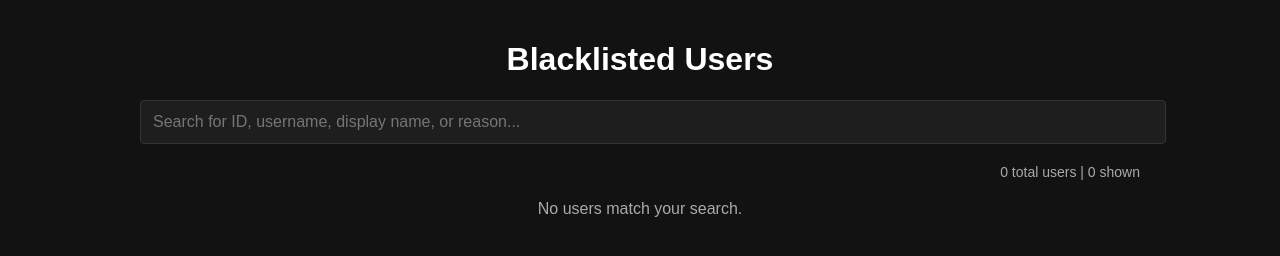
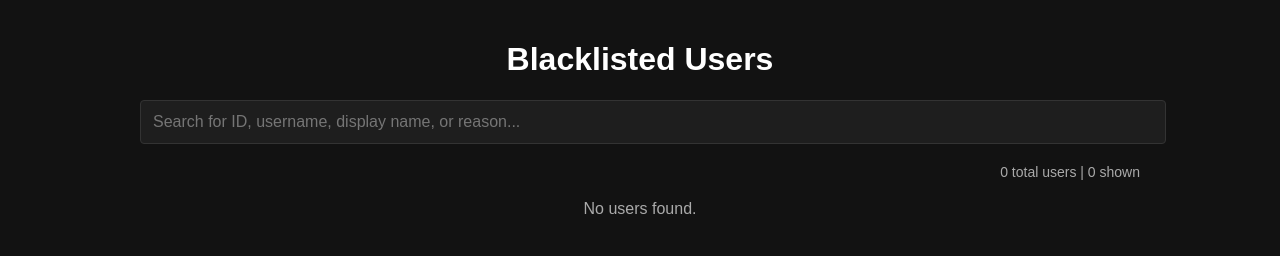
Before and after one commit to GplateGummy/GustHaven, a plain HTML site: page index.html in a window 1280 px wide. Drawn offline with Linux system fonts and the light colour scheme.

Commit message:
Update index.html

```diff
--- a/index.html
+++ b/index.html
@@ -146,7 +146,7 @@
                 const tableContainer = document.getElementById("usersTable");
 
                 if (users.length === 0) {
-                    tableContainer.innerHTML = '<div class="no-results">No users match your search.</div>';
+                    tableContainer.innerHTML = '<div class="no-results">No users found.</div>';
                     return;
                 }
 
```
